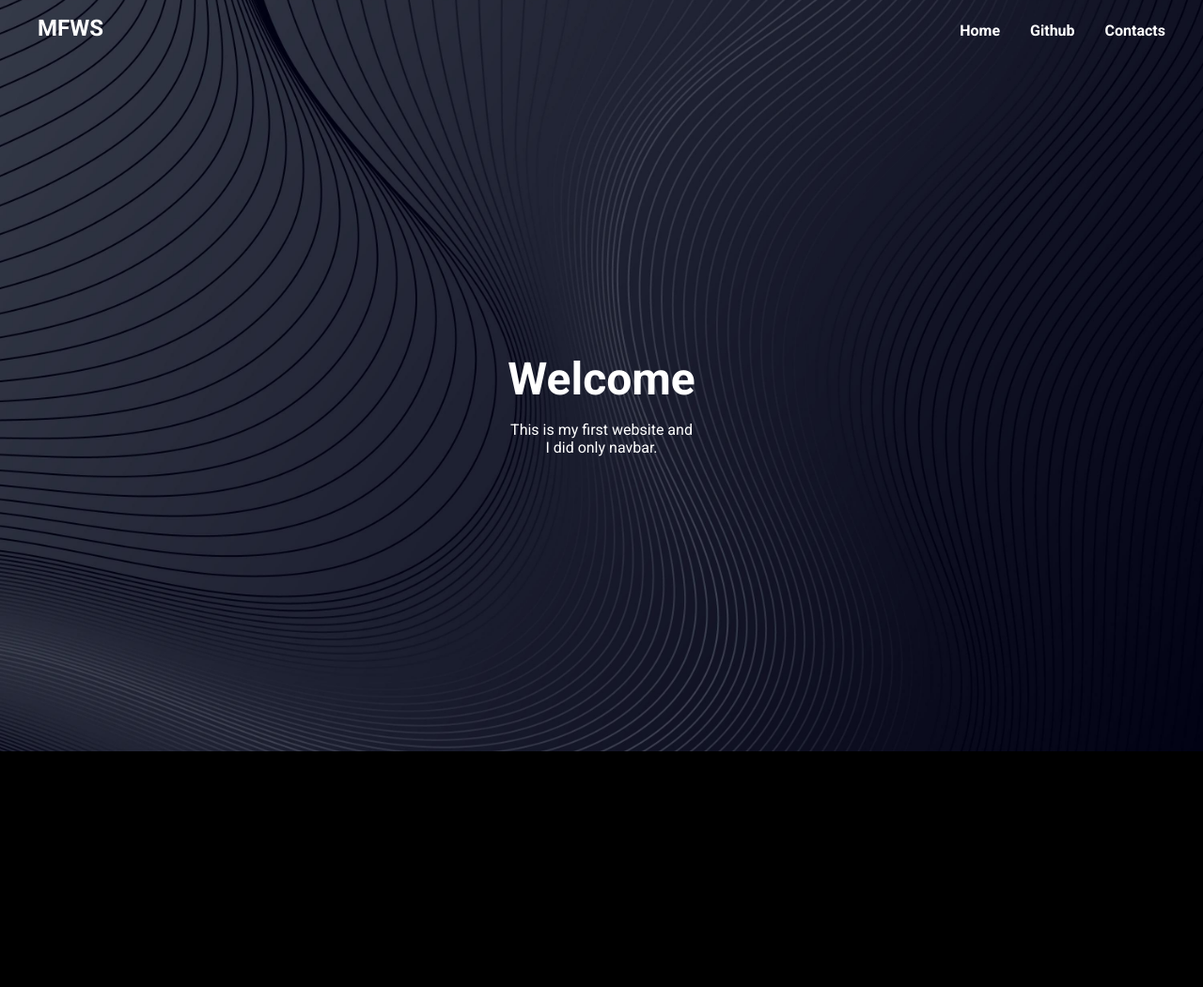
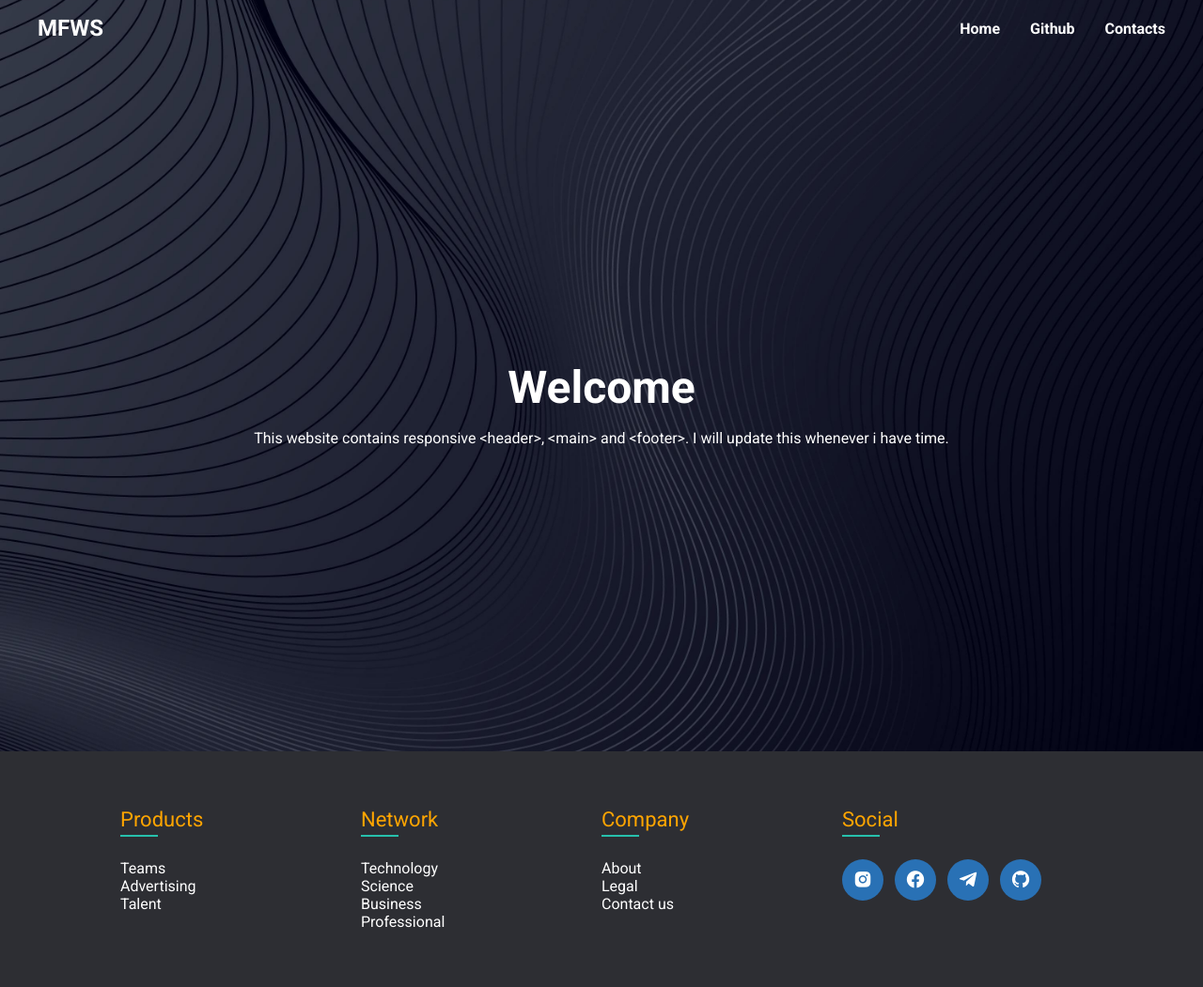
Before and after one commit to Rabbimkulov/mfws, a plain HTML site: page index.html in a window 1280 px wide. Shown: the whole page at 94% size. Before the commit the page ends 800 px from the top, so only its background shows below. Drawn offline with nearby package versions, Linux system fonts and the light colour scheme.

Commit message:
Add files via upload

```diff
--- a/index.html
+++ b/index.html
@@ -9,17 +9,18 @@
     <link rel="preconnect" href="https://fonts.gstatic.com" crossorigin>
     <link href="https://fonts.googleapis.com/css2?family=Roboto:ital,wght@0,100;0,300;0,400;0,500;0,700;0,900;1,100;1,300;1,400;1,500;1,700;1,900&display=swap" rel="stylesheet">
     <link href='https://unpkg.com/boxicons@2.1.4/css/boxicons.min.css' rel='stylesheet'>
-    <title>My First Website</title>
+    <link rel="stylesheet" href="https://cdnjs.cloudflare.com/ajax/libs/font-awesome/6.5.2/css/all.min.css" integrity="sha512-SnH5WK+bZxgPHs44uWIX+LLJAJ9/2PkPKZ5QiAj6Ta86w+fsb2TkcmfRyVX3pBnMFcV7oQPJkl9QevSCWr3W6A==" crossorigin="anonymous" referrerpolicy="no-referrer" />
+    <title>MFWS</title>
 </head>
 <body>
 
-    <!-- Navigation bar -->
+    <!-- Header start -->
      <header>
         <div class="navbar">
             <a href="#" class="logo">MFWS</a>
             <ul class="links">
                 <li><a href="#" class="home">Home</a></li>
-                <li><a href="#" class="github">Github</a></li>
+                <li><a href="https://github.com/Rabbimkulov" class="github" target="_blank">Github</a></li>
                 <li><a href="#" class="contacts">Contacts</a></li>
             </ul>
             <div class="menu">
@@ -32,14 +33,55 @@
                 <li><a href="#" class="contacts">Contacts</a></li>
         </div>
      </header>
+     <!-- Header end -->
 
      <!-- Main section -->
      <main>
         <section class="hero">
             <h1>Welcome</h1>
-            <p>This is my first website and <br> I did only navbar.</p>
+            <p>This website contains responsive &lt;header&gt;, &lt;main&gt; and &lt;footer&gt;. I will update this whenever i have time.</p>
         </section>
      </main>
+     <!-- Main section end -->
+
+     <!-- Footer start -->
+     <footer>
+        <div class="footer-col">
+            <h4>Products</h4>
+            <ul>
+                <li><a href="#">Teams</a></li>
+                <li><a href="#">Advertising</a></li>
+                <li><a href="#">Talent</a></li>
+            </ul>
+        </div>
+        <div class="footer-col">
+            <h4>Network</h4>
+            <ul>
+                <li><a href="#">Technology</a></li>
+                <li><a href="#">Science</a></li>
+                <li><a href="#">Business</a></li>
+                <li><a href="#">Professional</a></li>
+            </ul>
+        </div>
+        <div class="footer-col">
+            <h4>Company</h4>
+            <ul>
+                <li><a href="#">About</a></li>
+                <li><a href="#">Legal</a></li>
+                <li><a href="#">Contact us</a></li>
+            </ul>
+        </div>
+        <div class="footer-col">
+            <h4>Social</h4>
+            <div class="social-links">
+                <a href="https://www.instagram.com/rabbimqulov_7?igsh=ZnllZHFxdzk0ZXZl"><i class='bx bxl-instagram-alt social-ico' ></i></a>
+                <a href="#"><i class='bx bxl-facebook-circle social-ico' ></i></a>
+                <a href="https://t.me/rabbimqulov7"><i class='bx bxl-telegram social-ico' ></i></a>
+                <a href="https://github.com/Rabbimkulov"><i class='bx bxl-github social-ico' ></i></a>
+            </div>
+        </div>
+     </footer>
+      <!-- Footer end -->
 
      <!-- JavaScript -->
      <script>
@@ -56,6 +98,7 @@
             : 'bx bx-menu'
         }
      </script>
+     <!-- JavaScript end -->
 
 </body>
 </html>
--- a/style.css
+++ b/style.css
@@ -7,7 +7,7 @@
 
 body {
     height: 100vh;
-    background-color: #000;
+    background-color: white;
     background-image: url(background.jpg);
     background-repeat: no-repeat;
     background-size: cover;
@@ -25,7 +25,7 @@ a {
 }
 
 a:hover {
-    color: orange;
+    color: steelblue;
 }
 
 header {
@@ -99,6 +99,76 @@ header {
     justify-content: center;
 }
 
+footer {
+    display: flex;
+    flex-wrap: wrap;
+    margin-top: auto;
+    background-color: #2d2e33;
+    padding: 60px 10%;
+}
+ul {
+    list-style: none;
+}
+
+.footer-col {
+    width: 25%;
+}
+
+.footer-col h4 {
+    position: relative;
+    margin-bottom: 30px;
+    font-weight: 400;
+    font-size: 22px;
+    color: orange;
+}
+
+.footer-col h4::before {
+    content: '';
+    position: absolute;
+    left: 0;
+    bottom: -6px;
+    background-color: #27c0ac;
+    height: 2px;
+    width: 40px;
+}
+
+ul li::not(:last-child) {
+    margin-bottom: 8px;
+}
+
+ul li a {
+    display: block;
+    font-size: 16px;
+    transition: 0.1s;
+}
+
+ul li a:hover{
+    color: steelblue;
+    padding-left: 2px;
+}
+
+.social-links a {
+    display: inline-block;
+    height: 44px;
+    width: 44px;
+    color: white;
+    background-color: rgba(40, 130, 214, 0.8);
+    margin: 0 8px 8px 0;
+    text-align: center;
+    line-height: 52px;
+    border-radius: 50%;
+    transition: 0.1s;
+}
+
+.social-ico {
+    font-size: 22px;
+}
+
+.social-links a:hover {
+    background-color: orange;
+    color: #4d4f55;
+}
+
 @media (max-width: 992px){
     .navbar .links {
         display: none;
```
